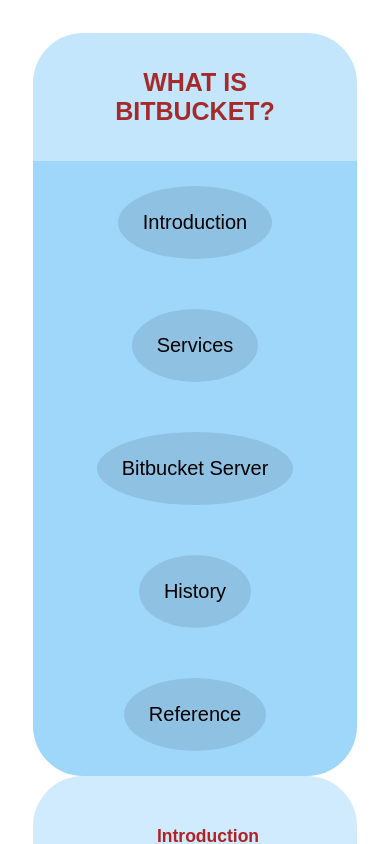
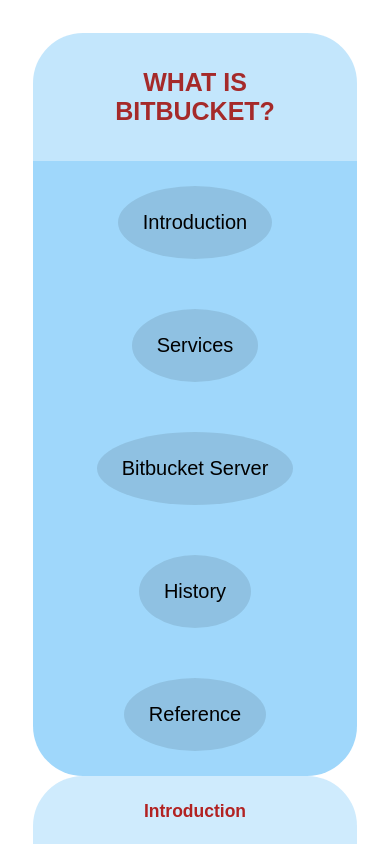
Before and after one commit to gholamzadehhojjat1997/Mini-Project-HTML-CSS-Number2, a plain HTML site: page index.html in a window 390 px wide. Shown: the top 844 px of the page. Drawn offline with Linux system fonts and the light colour scheme.

Commit message:
responsive2-commit

```diff
--- a/style.css
+++ b/style.css
@@ -108,4 +108,7 @@
     line-height: 30px;
     font-size: 3em;
   }
+  h3 {
+    padding: 0px;
+  }
 }
```
